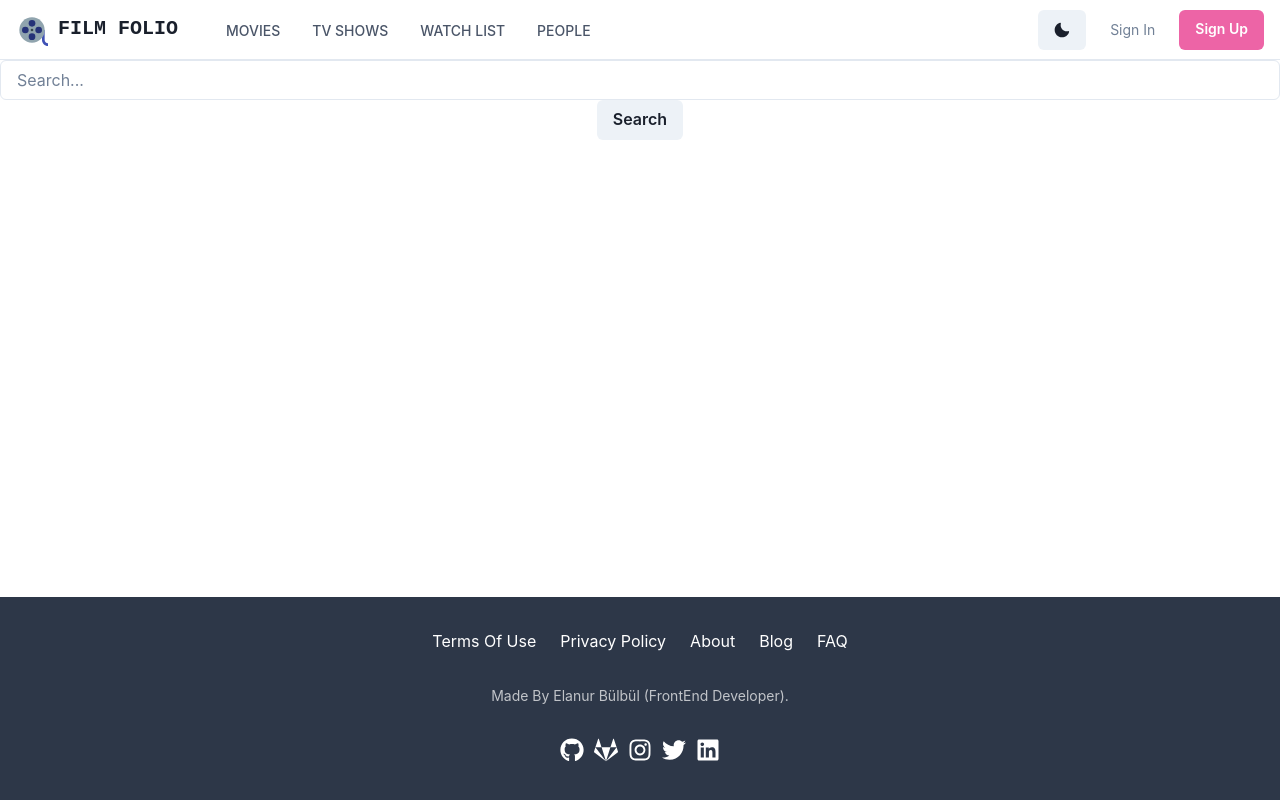
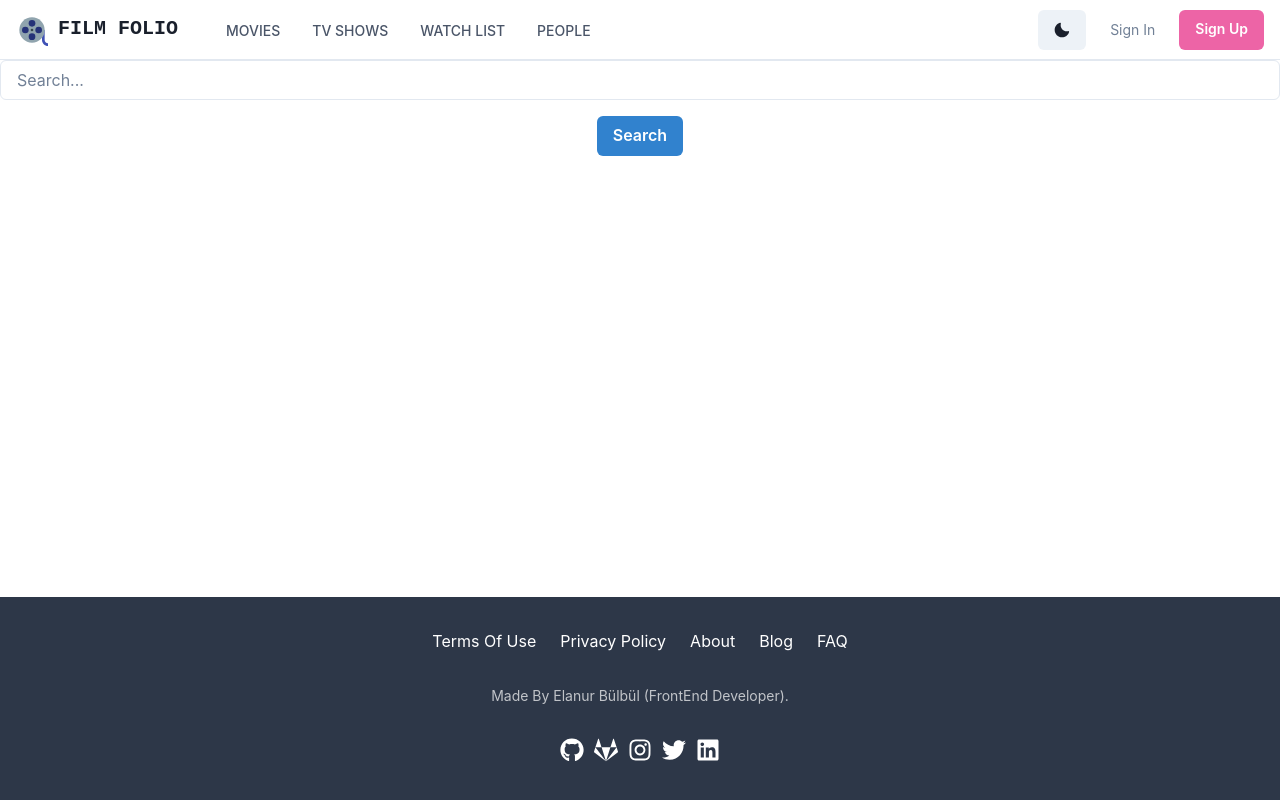
Before and after one commit to elanurbulbul/FilmFolio, a React (Vite) app: page / in a window 1280 px wide. Built offline with nearby package versions, Linux system fonts and the light colour scheme.

Commit message:
AddedSearchButtontoHomepage

```diff
--- a/src/Pages/Homepage/index.jsx
+++ b/src/Pages/Homepage/index.jsx
@@ -1,29 +1,53 @@
-import { Button, Input } from "@chakra-ui/react";
 import React, { useState } from "react";
-import MultiSearch from "../../Components/API/Search/MultiSearch";
+import { Button, Input, Box, useToast } from "@chakra-ui/react";
+import { useNavigate } from "react-router-dom";
+import DailyTrend from "../../Components/API/Trending/DailyTrend";
+
 
 const Homepage = () => {
   const [searchTerm, setSearchTerm] = useState("");
-  const [submittedTerm, setSubmittedTerm] = useState("");
+  const navigate = useNavigate();
+  const toast = useToast();
+
 
   const handleInputChange = (e) => {
     setSearchTerm(e.target.value);
   };
 
   const handleSearch = () => {
-    setSubmittedTerm(searchTerm);
+    if (searchTerm.trim()) {
+      navigate(`/search?query=${encodeURIComponent(searchTerm.trim())}`);
+    } else {
+      toast({
+        position: 'top',
+        containerStyle: {
+          width: '800px',
+          maxWidth: '100%',
+        },
+        title: "Please enter a search term.",
+        status: "warning",
+        duration: 3000,
+        isClosable: true,
+      });
+    }
   };
 
+
   return (
-    <div>
+    <>
+    <Box>
       <Input
         placeholder="Search..."
         value={searchTerm}
         onChange={handleInputChange}
+        mb="4"
       />
-      <Button onClick={handleSearch}>Search</Button>
-      {submittedTerm && <MultiSearch searchTerm={submittedTerm} />}
-    </div>
+      <Button onClick={handleSearch} colorScheme="blue">
+        Search
+      </Button>
+
+    </Box>
+    </>
   );
 };
 
```
